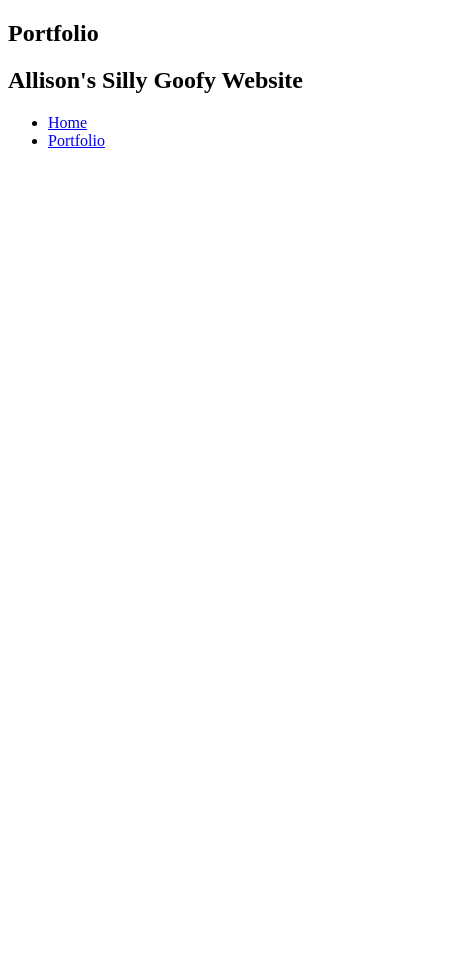
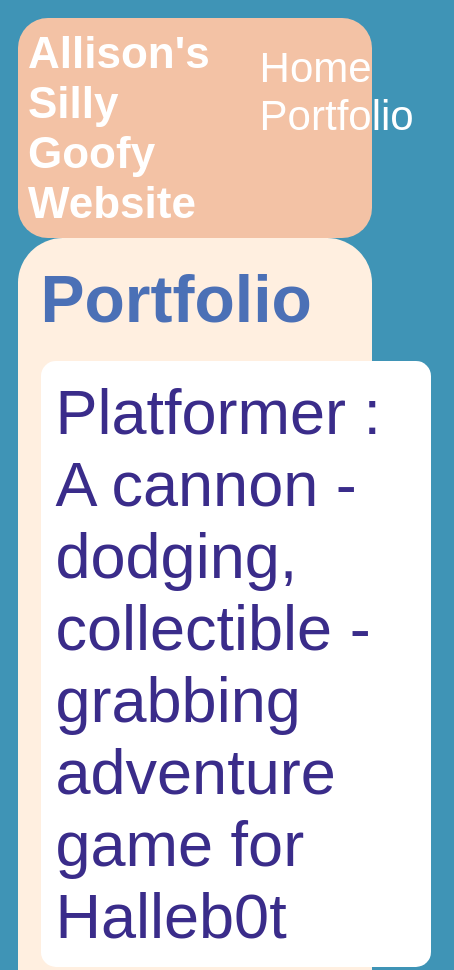
Before and after one commit to allisonfournet/allisonfournet.github.io, a plain HTML site: page portfolio.html in a window 390 px wide. Shown: the top 970 px of the page, 454 px wide, since content can reach past the window. Before the commit the page ends 844 px from the top, so only its background shows below. Drawn offline with Linux system fonts and the light colour scheme.

Commit message:
add portfolio.html file

```diff
--- a/portfolio.html
+++ b/portfolio.html
@@ -2,29 +2,35 @@
 <html>
     <head>
         <title>Allison's Silly Goofy Website</title>
-    </head>
+        <link rel="stylesheet" href="style.css">
+      </head>
 
     <body>
       <div id="all-contents">
         <nav>
             <!-- Nav stuff here...-->
+                  <h1>Allison's Silly Goofy Website</h1>
+            <ul id="nav-ul">
+              <li class="nav-li">
+              <a class="nav-a" href="index.html">Home</a>
+            </li>
+            <li class="nav-li">
+              <a class="nav-a" href="portfolio.html">Portfolio</a>
+            </li>
+        </ul>
+        </nav>
         <main>
             <div class="content">
                 <h1>Portfolio</h1>
                 <ul id="portfolio">
-
+                  <li><a href="projects/platformer/">Platformer : A cannon - dodging, collectible - grabbing adventure game for Halleb0t</a></li>
+                  <li><a href="projects/bouncing-box/">Bouncing Box : A project that gives you a taste of game development on the web </a></li>
+                  <li><a href="projects/circularity/">Circularity : A motion poem using random number generation and velocity applied to circle shapes...</a>
+                  </li>
                 </ul>
             </div>
         </main>
-            <h1>Allison's Silly Goofy Website</h1>
-            <ul id="nav-ul">
-               <li class="nav-li">
-               <a class="nav-a" href="index.html">Home</a>
-             </li>
-             <li class="nav-li">
-               <a class="nav-a" href="portfolio.html">Portfolio</a>
-             </li>
-         </ul>
+
        </nav>
       </div>
     </body>
--- a/style.css
+++ b/style.css
@@ -1,5 +1,5 @@
 body {
-    background: rgb(93, 155, 206);
+    background: rgb(63, 148, 182);
     color: rgb(0, 86, 136);
     padding: 10px;
     font-family: arial;
@@ -21,7 +21,7 @@ nav {
 h1 {
     display: flex;
     align-items: center;
-    color: rgb(255, 231, 231);
+    color: rgb(255, 255, 255);
     flex: 1;
     margin: 0;
 
@@ -35,7 +35,7 @@ h1 {
 }
 a {
     text-decoration: none;
-    color: #fff;
+    color: #ffffff;
 }
 
 /* main container area beneath menu */
@@ -56,11 +56,78 @@ main {
     padding: 15px;
 }
 
-/* portfolio styles */
-#interests {
-    border: 4px silver ridge;
-    padding: 8px;
-}
-h2, h3 {
-    margin: 0px;
-}
+         /* portfolio styles */
+         .content h1 {
+            color: rgb(75, 112, 182);
+        }
+
+        #portfolio {
+            list-style-type: none;
+            padding-left: 0;
+        }
+
+        #portfolio li {
+            background: #fff;
+            padding: 10px;
+            border-radius: 10px;
+            margin-bottom: 10px;
+        }
+
+        #portfolio li:hover {
+            background: #eee;
+        }
+
+        #portfolio a {
+            text-decoration: none;
+            color: #3a2c8a;
+        }
+
+ /* responsive web design */
+                    @media screen and (min-width: 120px) and (max-width: 1080px) {
+                        main {
+                          height: 100ch;
+                          zoom: 1.5;
+                          display: grid;
+                        }
+
+                        h1 {
+                          font-size: 44px;
+                        }
+
+                        h2 {
+                          font-size: 42px;
+                        }
+
+                        h3 {
+                          font-size: 36px;
+                        }
+
+                        #all-contents {
+                          height: 100ch;
+                          margin: none;
+                        }
+
+                        a {
+                          font-size: 42px;
+                        }
+
+                        .sidebar {
+                          margin-right: 0px;
+                          justify-content: center;
+                          align-items: center;
+                        }
+
+                        .sidebar-img {
+                          width: 100%;
+                        }
+
+                        p,
+                        li {
+                          font-size: 24px;
+                        }
+
+                        .content {
+                          align-content: center;
+                          justify-content: center;
+                        }
+                    }
```
